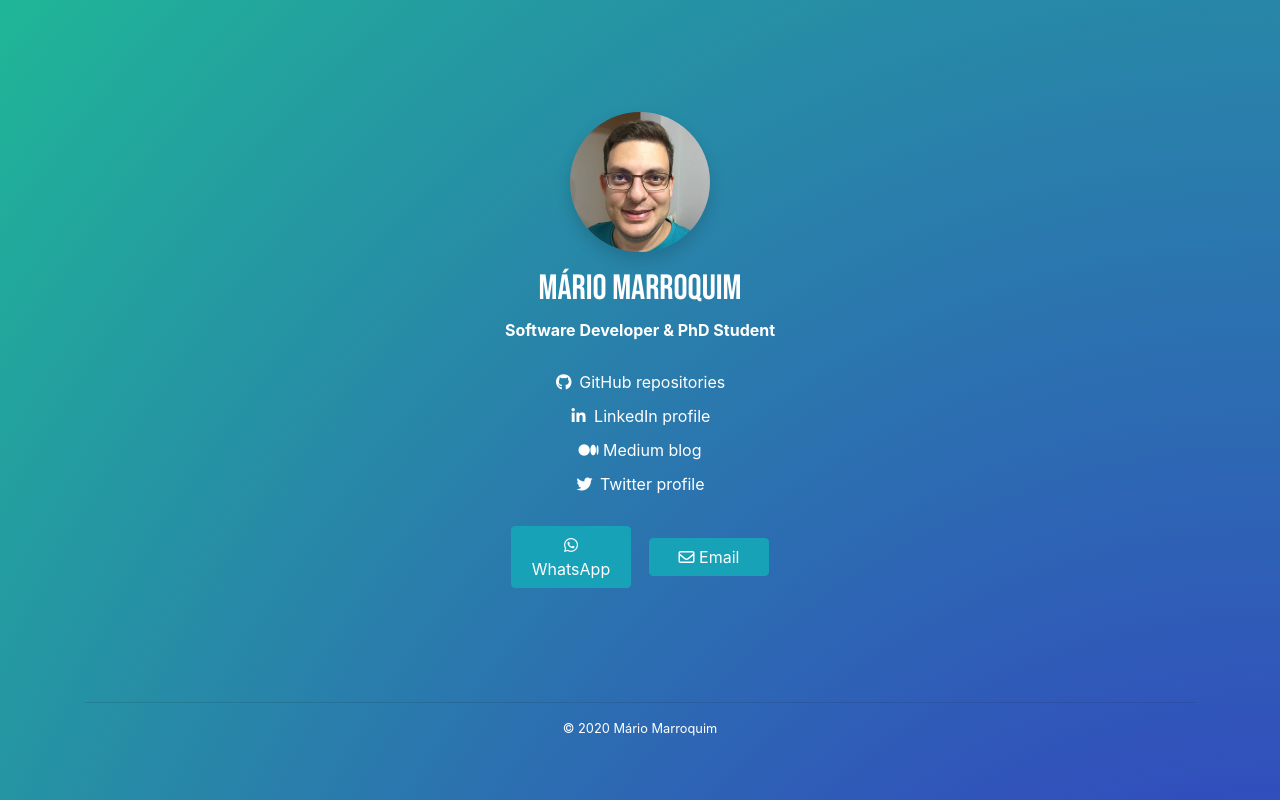
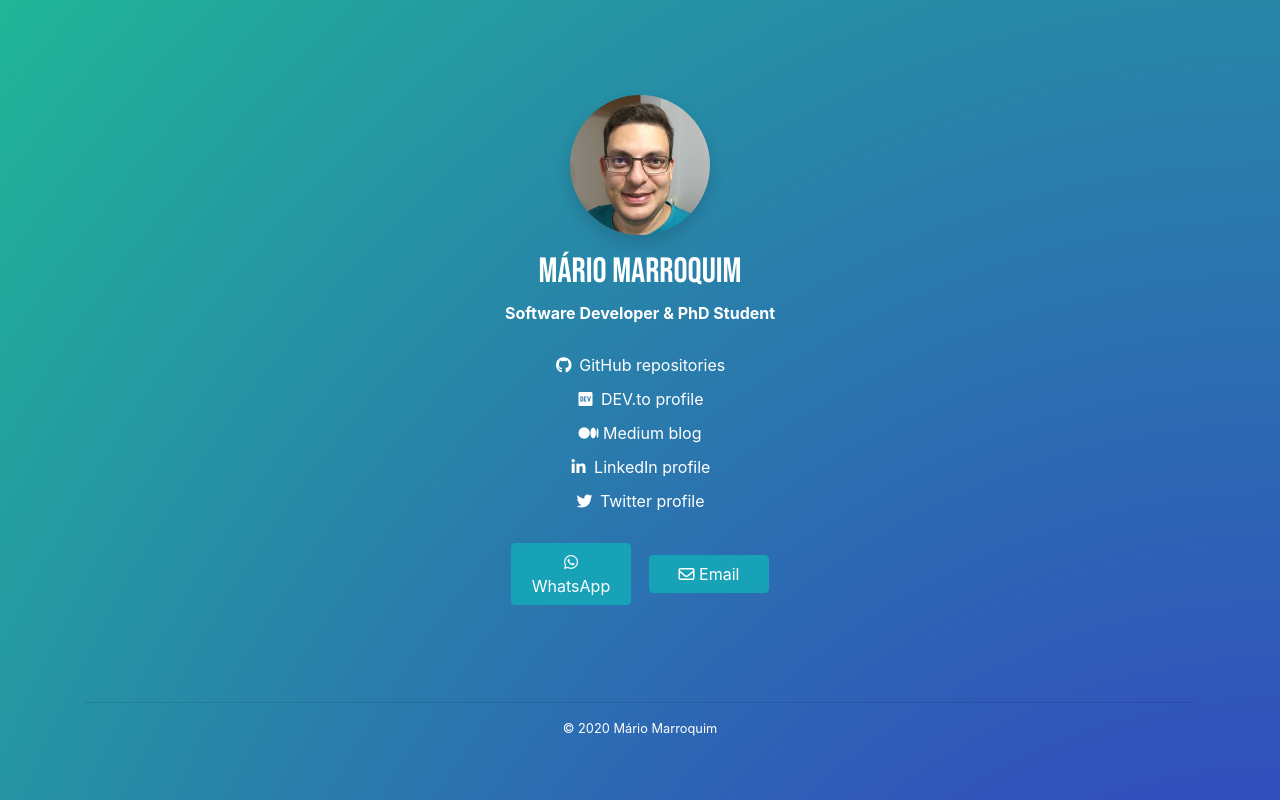
Before and after one commit to mariomarroquim/mariomarroquim.github.io, a plain HTML site: page index.html in a window 1280 px wide. Drawn offline with nearby package versions, Linux system fonts and the light colour scheme.

Commit message:
Add DEV.to profile

```diff
--- a/index.html
+++ b/index.html
@@ -30,8 +30,9 @@
            <p>
             <ul>
               <li><a href="https://github.com/mariomarroquim"><span><i class="fab fa-github"></i></span> GitHub repositories</a></li>
+              <li><a href="https://dev.to/mariomarroquim"><span><i class="fab fa-dev"></i></span> DEV.to profile</a></li>
+              <li><a href="https://medium.com/@mariomarroquim"><span><i class="fab fa-medium-m"></i></span> Medium blog</a></li>
               <li><a href="https://br.linkedin.com/in/mariomarroquim"><span><i class="fab fa-linkedin-in"></i></span> LinkedIn profile</a></li>
-              <li><a href="https://medium.com/@mariomarroquim"><span><i class="fab fa-medium-m"></i></span> Medium blog</a></li>
               <li><a href="https://twitter.com/mariomarroquim"><span><i class="fab fa-twitter"></i></span> Twitter profile</a></li>
             </ul>
           </p>
```
